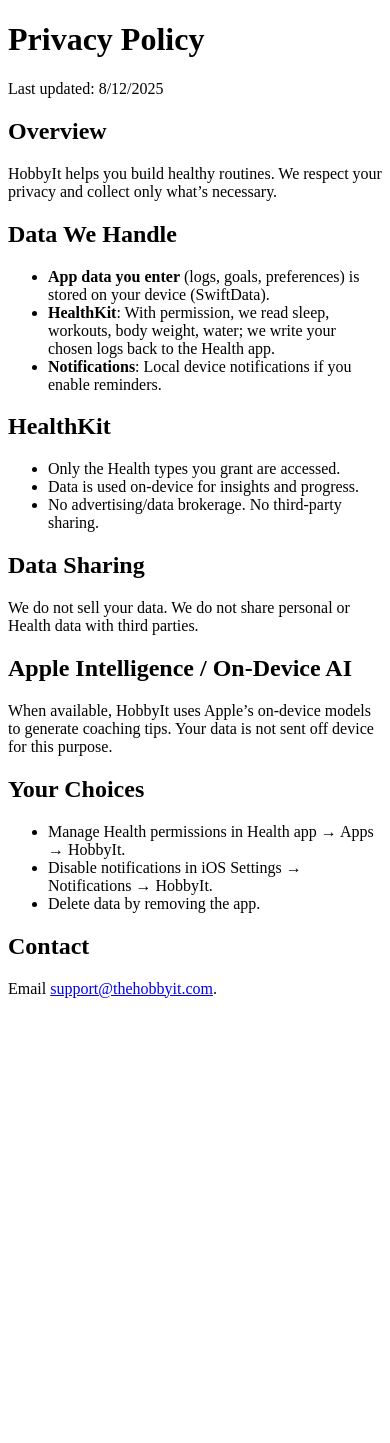
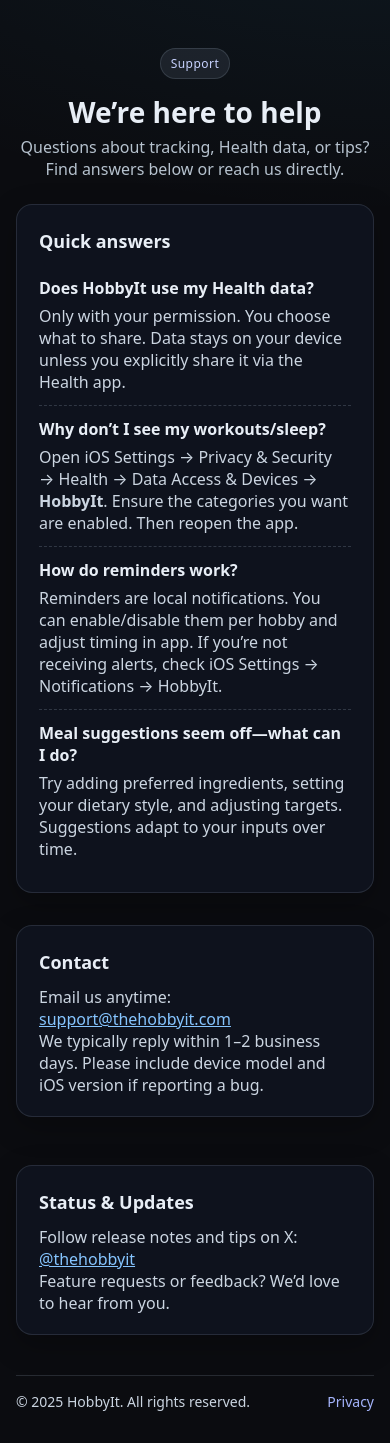
Before and after one commit to EhsanAzish80/thehobbyit-api, a Next.js app: page /privacy in a window 390 px wide. Before the commit the page ends 1014 px from the top, so only its background shows below. Built offline with nearby package versions, Linux system fonts and the light colour scheme.

Commit message:
Update privacy.tsx

```diff
--- a/src/pages/privacy.tsx
+++ b/src/pages/privacy.tsx
@@ -1,73 +1,171 @@
 import Head from "next/head";
 
-export default function Privacy() {
+export default function SupportPage() {
+  const year = new Date().getFullYear();
+
   return (
     <>
       <Head>
-        <title>HobbyIt Privacy Policy</title>
-        <meta
-          name="description"
-          content="How HobbyIt handles your data, including Apple Health information."
-        />
+        <title>Support · HobbyIt</title>
+        <meta name="description" content="Get help with HobbyIt. FAQs, contact, and troubleshooting." />
       </Head>
-      <main className="mx-auto max-w-3xl px-6 py-12 prose prose-neutral">
-        <h1>Privacy Policy</h1>
-        <p>Last updated: {new Date().toLocaleDateString()}</p>
 
-        <h2>Overview</h2>
+      <main className="wrap">
+        <header className="hero">
+          <div className="badge">Support</div>
+          <h1>We’re here to help</h1>
+          <p className="lead">
+            Questions about tracking, Health data, or tips? Find answers below or reach us directly.
+          </p>
+        </header>
+
+        <section className="card">
+          <h2>Quick answers</h2>
+          <ul className="faq">
+            <li>
+              <h3>Does HobbyIt use my Health data?</h3>
               <p>
-          HobbyIt helps you build healthy routines. We respect your privacy and
-          collect only what’s necessary.
+                Only with your permission. You choose what to share. Data stays on your device unless
+                you explicitly share it via the Health app.
               </p>
-
-        <h2>Data We Handle</h2>
-        <ul>
-          <li>
-            <strong>App data you enter</strong> (logs, goals, preferences) is
-            stored on your device (SwiftData).
             </li>
             <li>
-            <strong>HealthKit</strong>: With permission, we read sleep,
-            workouts, body weight, water; we write your chosen logs back to the
-            Health app.
+              <h3>Why don’t I see my workouts/sleep?</h3>
+              <p>
+                Open iOS Settings → Privacy &amp; Security → Health → Data Access &amp; Devices →
+                <strong> HobbyIt</strong>. Ensure the categories you want are enabled. Then reopen the app.
+              </p>
             </li>
             <li>
-            <strong>Notifications</strong>: Local device notifications if you
-            enable reminders.
+              <h3>How do reminders work?</h3>
+              <p>
+                Reminders are local notifications. You can enable/disable them per hobby and adjust timing
+                in app. If you’re not receiving alerts, check iOS Settings → Notifications → HobbyIt.
+              </p>
+            </li>
+            <li>
+              <h3>Meal suggestions seem off—what can I do?</h3>
+              <p>
+                Try adding preferred ingredients, setting your dietary style, and adjusting targets.
+                Suggestions adapt to your inputs over time.
+              </p>
             </li>
           </ul>
+        </section>
 
-        <h2>HealthKit</h2>
-        <ul>
-          <li>Only the Health types you grant are accessed.</li>
-          <li>Data is used on-device for insights and progress.</li>
-          <li>No advertising/data brokerage. No third-party sharing.</li>
-        </ul>
-
-        <h2>Data Sharing</h2>
-        <p>
-          We do not sell your data. We do not share personal or Health data with
-          third parties.
-        </p>
-
-        <h2>Apple Intelligence / On-Device AI</h2>
-        <p>
-          When available, HobbyIt uses Apple’s on-device models to generate
-          coaching tips. Your data is not sent off device for this purpose.
-        </p>
-
-        <h2>Your Choices</h2>
-        <ul>
-          <li>Manage Health permissions in Health app → Apps → HobbyIt.</li>
-          <li>Disable notifications in iOS Settings → Notifications → HobbyIt.</li>
-          <li>Delete data by removing the app.</li>
-        </ul>
-
+        <section className="grid">
+          <div className="card">
             <h2>Contact</h2>
             <p>
-          Email <a href="mailto:support@thehobbyit.com">support@thehobbyit.com</a>.
+              Email us anytime:{" "}
+              <a href="mailto:support@thehobbyit.com">support@thehobbyit.com</a>
             </p>
+            <p>
+              We typically reply within 1–2 business days. Please include device model and iOS version if
+              reporting a bug.
+            </p>
+          </div>
+
+          <div className="card">
+            <h2>Status &amp; Updates</h2>
+            <p>
+              Follow release notes and tips on X:{" "}
+              <a href="https://x.com/thehobbyit" target="_blank" rel="noreferrer">
+                @thehobbyit
+              </a>
+            </p>
+            <p>
+              Feature requests or feedback? We’d love to hear from you.
+            </p>
+          </div>
+        </section>
+
+        <footer className="foot">
+          <p>© {year} HobbyIt. All rights reserved.</p>
+          <nav>
+            <a href="/privacy">Privacy</a>
+          </nav>
+        </footer>
       </main>
+
+      <style jsx>{`
+        :global(html, body) { margin: 0; padding: 0; }
+        .wrap {
+          min-height: 100vh;
+          background:
+            radial-gradient(1200px 600px at 100% -10%, rgba(56, 189, 248, 0.08), transparent 60%),
+            radial-gradient(1000px 500px at -10% 120%, rgba(99, 102, 241, 0.08), transparent 60%),
+            #0b0c10;
+          color: #e8eef6;
+          font-family: ui-sans-serif, system-ui, -apple-system, Segoe UI, Roboto, Helvetica, Arial, Apple Color Emoji, Segoe UI Emoji;
+          padding: 48px 16px 32px;
+        }
+        .hero {
+          max-width: 920px;
+          margin: 0 auto 24px;
+          text-align: center;
+        }
+        .badge {
+          display: inline-block;
+          padding: 6px 10px;
+          border-radius: 999px;
+          background: rgba(148, 163, 184, 0.12);
+          border: 1px solid rgba(148, 163, 184, 0.2);
+          font-size: 12px;
+          letter-spacing: 0.04em;
+          color: #c7d2fe;
+          margin-bottom: 10px;
+        }
+        h1 {
+          margin: 8px 0 8px;
+          font-size: clamp(28px, 4vw, 40px);
+          line-height: 1.1;
+        }
+        .lead {
+          max-width: 680px;
+          margin: 0 auto;
+          color: #b6c2ce;
+        }
+        .card {
+          max-width: 920px;
+          margin: 16px auto;
+          padding: 20px 22px;
+          background: rgba(17, 24, 39, 0.6);
+          border: 1px solid rgba(148, 163, 184, 0.18);
+          border-radius: 16px;
+          box-shadow: 0 10px 30px rgba(0, 0, 0, 0.25);
+        }
+        .grid {
+          max-width: 920px;
+          margin: 16px auto;
+          display: grid;
+          gap: 16px;
+          grid-template-columns: 1fr;
+        }
+        @media (min-width: 840px) {
+          .grid { grid-template-columns: 1fr 1fr; }
+        }
+        h2 { margin: 4px 0 12px; font-size: 18px; }
+        .faq { list-style: none; padding: 0; margin: 0; }
+        .faq li { padding: 12px 0; border-top: 1px dashed rgba(148, 163, 184, 0.25); }
+        .faq li:first-child { border-top: none; }
+        h3 { margin: 0 0 6px; font-size: 16px; }
+        p { margin: 0; color: #cbd5e1; }
+        a { color: #86c5ff; text-decoration: underline; }
+        .foot {
+          max-width: 920px;
+          margin: 24px auto 0;
+          padding-top: 16px;
+          display: flex;
+          align-items: center;
+          justify-content: space-between;
+          border-top: 1px solid rgba(148, 163, 184, 0.2);
+          color: #97a6b3;
+          font-size: 14px;
+        }
+        .foot a { color: #a5b4fc; text-decoration: none; }
+        .foot a:hover { text-decoration: underline; }
+      `}</style>
     </>
   );
 }
```
Lines whose indentation alone changed are shown as unchanged.
